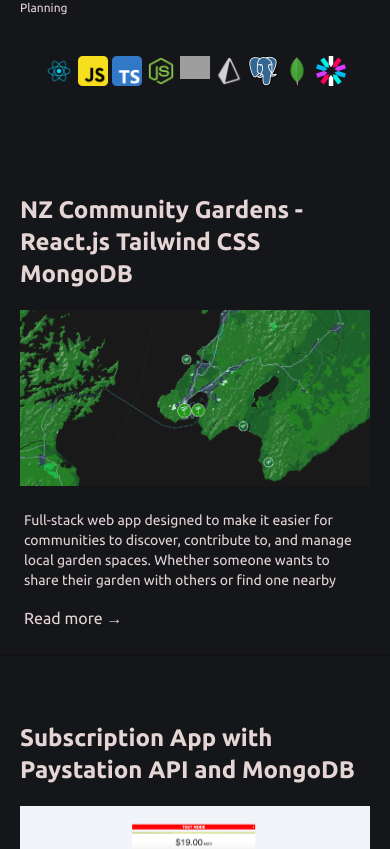
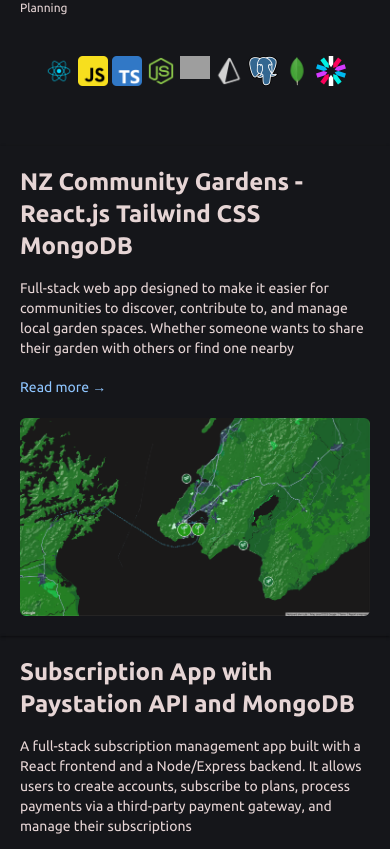
Before and after one commit to jack-crawford-1/personal-landing-site, a Next.js app: page / in a window 390 px wide. Shown: the part 916-1765 px from the top of the page. Built offline with nearby package versions, Linux system fonts and the light colour scheme; grey boxes are pictures that could not be loaded; a web font is replaced by a local one.

Commit message:
spacing mobile

```diff
--- a/src/app/communitygarden/page.tsx
+++ b/src/app/communitygarden/page.tsx
@@ -24,42 +24,35 @@ const CommunityGardens = () => {
   const singleProject = Singleproject;
 
   return (
-    <div className="relative bg-dark text-light min-h-screen flex flex-col items-center p-10 space-y-2 pb-20">
-      <div className="w-full flex justify-start pb-10  mt-10 md:mt-0 md:pl-80">
+    <div className="relative bg-dark text-light min-h-screen flex flex-col items-center p-3 space-y-2 pb-20">
+      <div className="w-full flex justify-center md:pb-20 mt-3 mb-10 md:mt-10 ">
         <Hero />
       </div>
 
-      <div className="max-w-2xl z-100">
-        <Link
-          href="/"
-          className="text-gray-300 hover:text-white text-md mb-4 block"
-        >
-          ← Back to home
-        </Link>
-        <div className=" space-y-6 text-left">
-          <h2 className="text-xl font-bold ubuntu-bold">
+      <div className="md:max-w-4xl md:p-5">
+
+        <div className="w-full max-w-full px-4 md:px-10">
+          <h2 className="ubuntu-bold md:text-3xl text-xl font-bold text-left mb-10  w-full overflow-wrap">
             {singleProject.map((project) => project.title)}
           </h2>
-          <div className="w-screen md:w-full px-2 -mx-10 md:mx-0">
+          <div className="w-full  md:mx-0">
             <CustomVideoPlayer
               videoSource={gardenProject.video}
               posterSource={gardenProject.images[0]}
             />
           </div>
 
-          <div className="space-y-4 pt-4 text-start">
-            <div>
+
+            <div className=''>
               {singleProject.map((project, index) => (
                 <div key={index}>
-                  {/* <h3 className="text-md ubuntu-bold uppercase w-full sm:w-auto pb-2 pt-6">
-                    {project.title}
-                  </h3> */}
-                  <p>{project.overview}</p>
+
+                  <p className='md:max-w-2xl pt-10'>{project.overview}</p>
                   <h4 className="text-md ubuntu-bold uppercase w-full sm:w-auto pb-2 md:pt-6 pt-10">
                     {project.title2}
                   </h4>
-                  <p>{project.description2}</p>
-                  <div className="flex flex-wrap gap-4 justify-start pt-6 ">
+                  <p className='md:max-w-2xl'>{project.description2}</p>
+                  <div className="flex flex-wrap gap-1 md:gap-6 justify-start pt-6 ">
                     {gardenProject.icons?.map((icon, index) => (
                       <Image
                         key={index}
@@ -74,7 +67,7 @@ const CommunityGardens = () => {
                   <h4 className="text-md ubuntu-bold uppercase w-full sm:w-auto pb-2 md:pt-6 pt-10">
                     {project.title3}
                   </h4>
-                  <p>{project.description3}</p>
+                  <p className='md:max-w-2xl '>{project.description3}</p>
                   <Image
                     src={gardenProject.images[3]}
                     alt={`${gardenProject.title} Image}`}
@@ -85,7 +78,7 @@ const CommunityGardens = () => {
                   <h4 className="text-md ubuntu-bold uppercase w-full sm:w-auto pb-2 md:pt-6 pt-10">
                     {project.title4}
                   </h4>
-                  <p>{project.description4}</p>
+                  <p className='md:max-w-2xl'>{project.description4}</p>
                   <Image
                     src={gardenProject.images[1]}
                     alt={`${gardenProject.title} Image}`}
@@ -96,7 +89,7 @@ const CommunityGardens = () => {
                   <h4 className="text-md ubuntu-bold uppercase w-full sm:w-auto pb-2 md:pt-6 pt-10">
                     {project.title5}
                   </h4>
-                  <p>{project.description5}</p>
+                  <p className='md:max-w-2xl'>{project.description5}</p>
                   <Image
                     src={gardenProject.images[0]}
                     alt={`${gardenProject.title} Image}`}
@@ -107,20 +100,30 @@ const CommunityGardens = () => {
                   <h4 className="text-md ubuntu-bold uppercase w-full sm:w-auto pb-2 md:pt-6 pt-10">
                     {project.title6}
                   </h4>
-                  <p>{project.description6}</p>
+                  <p className='md:max-w-2xl'>{project.description6}</p>
                 </div>
               ))}
             </div>
-          </div>
-        </div>
-        <div className="mt-10 text-center flex justify-start z-100">
+            <div className="mt-10 text-center flex md:justify-start justify-center  md:mb-0  relative z-10">
           <Link href={'/subscribe'}>
             <button className="border-white border-2 text-white py-2 px-4 rounded-md text-sm font-medium  transition cursor-pointer w-full hover:bg-blue-500">
               Next Project →
             </button>
           </Link>
         </div>
+        <div className="mt-5 text-center flex md:justify-start justify-center  md:mb-0 mb-20 relative z-10">
+          <Link href={'/'}>
+            <button className=" text-white py-2 px-4 rounded-md text-sm font-medium  transition cursor-pointer w-full hover:bg-blue-500">
+              ← Home
+            </button>
+          </Link>
+        </div>
+
+
+        </div>
+
       </div>
+
       <LinksBottom />
     </div>
   );
--- a/src/components/Links.tsx
+++ b/src/components/Links.tsx
@@ -20,7 +20,7 @@ export default function Links() {
     currentPath.startsWith('/hiking');
 
   return (
-    <div className="flex justify-end items-center w-full absolute top-0 md:top-5 right-10 p-5 ">
+    <div className="flex justify-end items-center w-full absolute top-0 md:top-0 right-10 p-0 ">
       <ul className="flex gap-5 justify-center items-center text-gray-400 ubuntu-bold uppercase ">
         <li className="hover:text-gray-200 uppercase flex items-center justify-center"></li>
         <div className=" gap-4 mt-20 pb-10 flex items-center justify-center ">
@@ -76,7 +76,7 @@ export default function Links() {
                 className="mr-2"
               />
 
-              <ColourfulLinks letter={'CV PDF'} />
+              <ColourfulLinks letter={'CV'} />
             </span>
           </button>
         </div>
--- a/src/components/LinksBottom.tsx
+++ b/src/components/LinksBottom.tsx
@@ -75,7 +75,7 @@ export default function LinksBottom() {
                 className="mr-2"
               />
 
-              <ColourfulLinks letter={'CV PDF'} />
+              <ColourfulLinks letter={'CV'} />
             </span>
           </button>
         </div>
--- a/src/components/Project.tsx
+++ b/src/components/Project.tsx
@@ -3,36 +3,39 @@ import LinksBottom from './LinksBottom';
 
 const Project = () => {
   return (
-    <div className="relative flex flex-col items-center justify-center w-full h-fit mt-5 ">
-      <div className="flex flex-col xl:flex-row w-full  pb-40 items-center justify-center ">
-        <div className="grid grid-cols-1 md:grid-cols-1  md:gap-20 md:p-10 ">
+    <div className="relative flex flex-col items-center justify-center w-full h-fit mt-10 md:mt-0">
+      <div className="flex flex-col xl:flex-row w-full pb-40 items-center justify-center">
+        <div className="grid grid-cols-1 md:grid-cols-1 md:gap-20 md:p-40">
           {projects.map((project) => (
-            <div
+            <a
               key={project.id}
-              className=" md:p-60 md:pt-10 md:pb-10 md:rounded-md pt-10  md:shadow-lg shadow-sm shadow-[#0000005d]  "
+              href={project.route}
+              className="md:flex md:items-center md:gap-10 md:p-10 p-5 md:rounded-md md:shadow-lg shadow-sm shadow-[#0000005d] md:border-4 border-gray-800 transition hover:bg-gray-800/30"
             >
-              <h3 className="ubuntu-bold md:text-3xl text-2xl font-bold  text-left md:pb-4 max-w-md md:max-w-lg mx-auto p-5 md:p-0 pb-0 mt-2 md:mt-0 ">
-                {project.title}
-              </h3>
-              <a href={project.route}>
+              {/* Left: Text content */}
+              <div className="md:w-1/2 space-y-4">
+                <h3 className="ubuntu-bold md:text-3xl text-2xl font-bold text-left">
+                  {project.title}
+                </h3>
+                <p className="text-sm md:text-md max-w-xl">{project.shortDescription}</p>
+                <span className="inline-block text-sm text-blue-300 hover:underline">
+                  Read more →
+                </span>
+              </div>
+
+              {/* Right: Image */}
+              <div className="md:w-1/2">
                 <img
                   src={project.images[0]}
                   alt={project.title}
-                  className="w-full h-54 md:h-90 md:mb-10 mb-1 object-cover p-5"
+                  className="w-full h-auto md:h-[300px] object-cover rounded-md mt-5 md:mt-0"
                 />
-                <div className="p-6 pt-0">
-                  <p className="mb-4 max-w-xl text-sm md:text-md">
-                    {project.shortDescription}
-                  </p>
-                  <span className="hover:underline hover:text-gray-300 transition-all duration-300">
-                    Read more →
-                  </span>
-                </div>
-              </a>
-            </div>
+              </div>
+            </a>
           ))}
         </div>
       </div>
+
       <LinksBottom />
     </div>
   );
```
